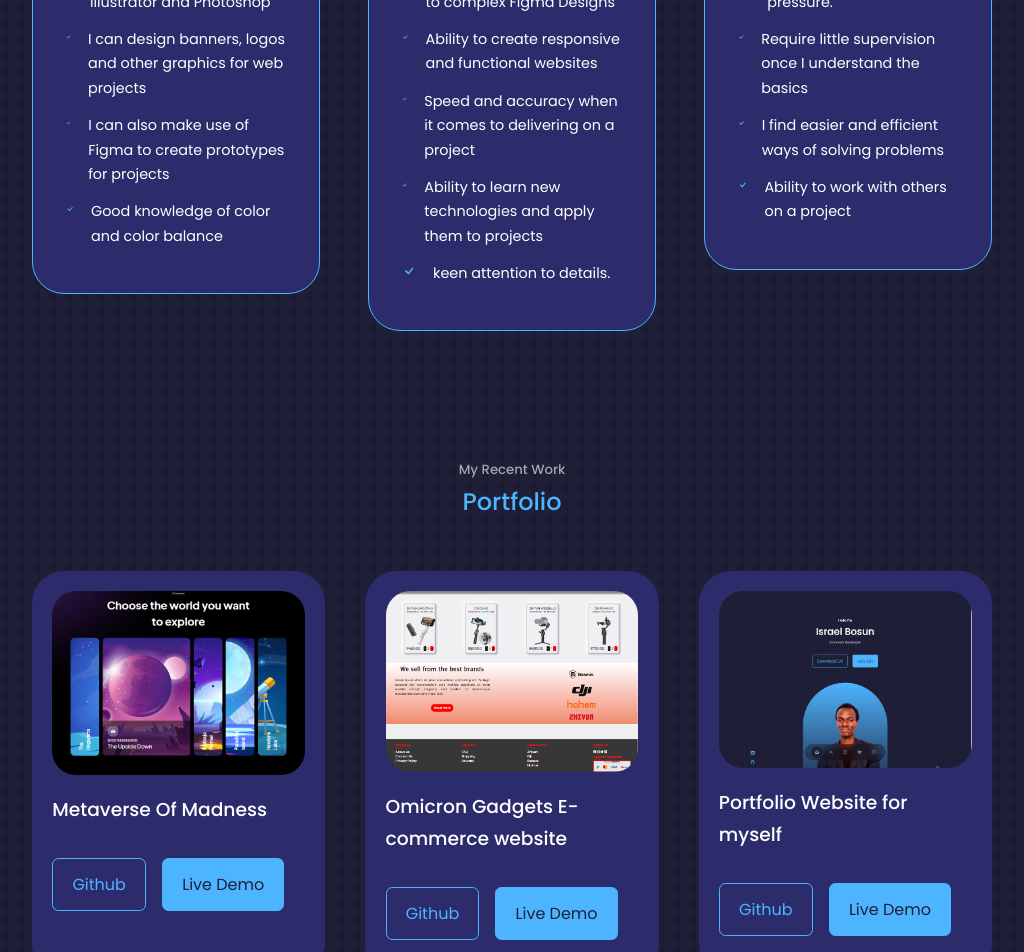
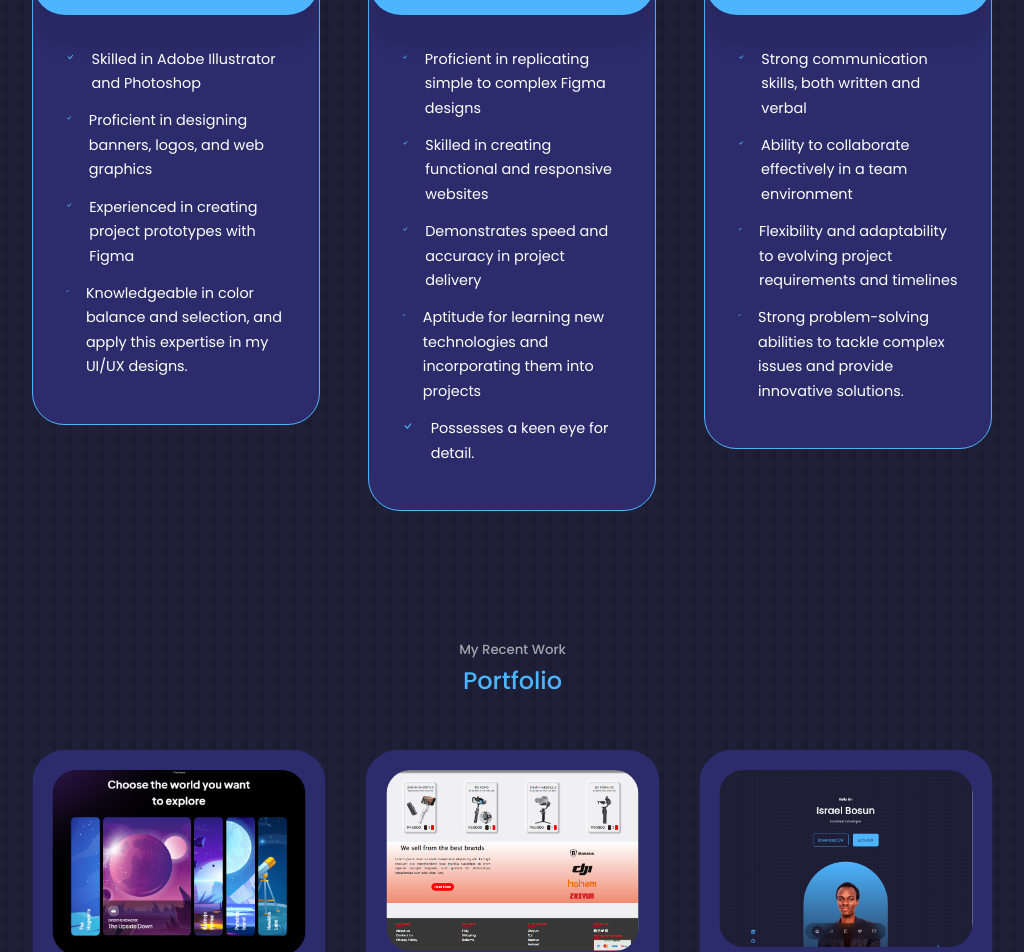
Before and after one commit to IsraelBosun/Israel-Bosun, a React (Create React App) app: page / in a window 1280 px wide. Shown: the part 2640-3592 px from the top of the page, without its empty margins (128-1152 px from the left). Built offline with nearby package versions, Linux system fonts and the light colour scheme.

Commit message:
upgrading

```diff
--- a/package.json
+++ b/package.json
@@ -7,6 +7,7 @@
     "@testing-library/react": "^13.4.0",
     "@testing-library/user-event": "^13.5.0",
     "emailjs-com": "^3.2.0",
+    "framer-motion": "^9.0.2",
     "react": "^18.2.0",
     "react-dom": "^18.2.0",
     "react-icons": "^4.7.1",
--- a/src/components/about/About.jsx
+++ b/src/components/about/About.jsx
@@ -24,7 +24,7 @@ const About = () => {
           <article className='about__card'>
               <FaAward className='about__icon'/>
               <h5>Experience</h5>
-              <small>6 Months Working Experience</small>
+              <small>8 Months Working Experience</small>
           </article>
 
           <article className='about__card'>
@@ -41,7 +41,7 @@ const About = () => {
         </div>
 
         <p>
-          I  started as a web developer 6 months ago, and i've made a number of websites in the process. Do check out some of my works below. I have a good eye for design, and I ensure whatever website I make is functional and responsive. Do know more about me below.
+        As a web developer with 8 months of experience, I have successfully designed and developed several functional and responsive websites with an emphasis on aesthetics ensuring a positive user experience. Do take a look at my portfolio below to see the examples of my work. I am committed to creating exceptional web experiences and am confident in my ability to deliver high-quality results to my clients.
         </p>
         <a href="#contact" className='btn btn-primary'>Let's Talk</a>
       </div>
--- a/src/components/portfolio/Portfolio.jsx
+++ b/src/components/portfolio/Portfolio.jsx
@@ -1,4 +1,5 @@
 import React from 'react'
+import { motion } from "framer-motion"
 import "./portfolio.css"
 import IMGj from "../../assets/portfolio1.jpg"
 import IMG2 from "../../assets/portfolio2.jpg"
@@ -6,6 +7,7 @@ import IMG3 from "../../assets/portfolio3.jpg"
 import IMG4 from "../../assets/portfolio4.jpg"
 import IMG5 from "../../assets/portfolio5.png"
 import IMG6 from "../../assets/portfolio6.png"
+import IMG7 from "../../assets/portfolio7.png"
 
 const data = [
   {
@@ -32,29 +34,41 @@ const data = [
   {
     id: 4,
     imaage: IMG4,
-    title: "GPT-3 OpenAI Landing Page (Ongoing)",
+    title: "GPT-3 OpenAI Landing Page",
     Github: "https://github.com/IsraelBosun/gpt-3-israel",
     demo: "https://gpt-3-israel.vercel.app/"
   },
-  {
-    id: 5,
-    imaage: IMG5,
-    title: "School Website for Royal Diadem School (Ongoing)",
-    Github: "https://github.com/IsraelBosun/Royal-Diadem-School",
-    demo: "https://israelbosun.github.io/Royal-Diadem-School/"
-  },
+  // {
+  //   id: 5,
+  //   imaage: IMG5,
+  //   title: "School Website for Royal Diadem School (Ongoing)",
+  //   Github: "https://github.com/IsraelBosun/Royal-Diadem-School",
+  //   demo: "https://israelbosun.github.io/Royal-Diadem-School/"
+  // },
   {
     id: 6,
     imaage: IMG6,
-    title: "I made a chatGPT clone using OpenAI's API, I called it AfroGPT",
+    title: "I made a chatGPT clone using OpenAI's API, I called it AfroGPT (this is no longer active as I have used up my free OpenAI credit )",
     Github: "https://github.com/IsraelBosun/Afro-gpt",
     demo: "https://afro-gpt.vercel.app/"
+  },
+  {
+    id: 7,
+    imaage: IMG7,
+    title: "This is a website for a gym, do check it out",
+    Github: "https://github.com/IsraelBosun/gyming",
+    demo: "https://gyming.vercel.app/"
   }
 ]
 
 const Portfolio = () => {
   return (
-    <div className='section' id='portfolio'>
+    <motion.div
+    initial = {{x: -1000}}
+    animate = {{x: 0.5}}
+    transition = {{duration: 2}}
+    className='section'
+    id='portfolio'>
       <h5>My Recent Work</h5>
       <h2>Portfolio</h2>
 
@@ -76,7 +90,7 @@ const Portfolio = () => {
         })
       }
       </div>
-    </div>
+    </motion.div>
   )
 }
 
--- a/src/components/services/Services.jsx
+++ b/src/components/services/Services.jsx
@@ -19,19 +19,19 @@ const Services = () => {
           <ul className='service__list'>
           <li>
             <BsCheck className='sercice__list-icon' />
-            <p>Knowledgable in Adobe Illustrator and Photoshop</p>
+            <p>Skilled in Adobe Illustrator and Photoshop</p>
           </li>
           <li>
             <BsCheck className='sercice__list-icon' />
-            <p>I can design banners, logos and other graphics for web projects</p>
+            <p>Proficient in designing banners, logos, and web graphics</p>
           </li>
           <li>
             <BsCheck className='sercice__list-icon' />
-            <p>I can also make use of Figma to create prototypes for projects</p>
+            <p>Experienced in creating project prototypes with Figma</p>
           </li>
           <li>
             <BsCheck className='sercice__list-icon' />
-            <p>Good knowledge of color and color balance</p>
+            <p>Knowledgeable in color balance and selection, and apply this expertise in my UI/UX designs.</p>
           </li>
 
         </ul>
@@ -48,23 +48,23 @@ const Services = () => {
           <ul className='service__list'>
           <li>
             <BsCheck className='sercice__list-icon' />
-            <p>Ability to replicate simple to complex Figma Designs</p>
+            <p>Proficient in replicating simple to complex Figma designs</p>
           </li>
           <li>
             <BsCheck className='sercice__list-icon' />
-            <p>Ability to create responsive and functional websites</p>
+            <p>Skilled in creating functional and responsive websites</p>
           </li>
           <li>
             <BsCheck className='sercice__list-icon' />
-            <p>Speed and accuracy when it comes to delivering on a project</p>
+            <p>Demonstrates speed and accuracy in project delivery</p>
           </li>
           <li>
             <BsCheck className='sercice__list-icon' />
-            <p>Ability to learn new technologies and apply them to projects</p>
+            <p>Aptitude for learning new technologies and incorporating them into projects</p>
           </li>
           <li>
             <BsCheck className='sercice__list-icon' />
-            <p>keen attention to details.</p>
+            <p>Possesses a keen eye for detail.</p>
           </li>
         </ul>
         </article>
@@ -74,25 +74,25 @@ const Services = () => {
 
         <article className='service'>
           <div className="service__head">
-            <h3>Relevant Abilities</h3>
+            <h3>Soft Skills</h3>
           </div>
 
           <ul className='service__list'>
           <li>
             <BsCheck className='sercice__list-icon' />
-            <p>Ability to work under pressure.</p>
+            <p>Strong communication skills, both written and verbal</p>
           </li>
           <li>
             <BsCheck className='sercice__list-icon' />
-            <p>Require little supervision once I understand the basics</p>
+            <p>Ability to collaborate effectively in a team environment</p>
           </li>
           <li>
             <BsCheck className='sercice__list-icon' />
-            <p>I find easier and efficient ways of solving problems</p>
+            <p>Flexibility and adaptability to evolving project requirements and timelines</p>
           </li>
           <li>
             <BsCheck className='sercice__list-icon' />
-            <p>Ability to work with others on a project</p>
+            <p>Strong problem-solving abilities to tackle complex issues and provide innovative solutions.</p>
           </li>
 
         </ul>
--- a/src/components/testimonials/Testimonials.jsx
+++ b/src/components/testimonials/Testimonials.jsx
@@ -23,22 +23,21 @@ const data = [
   {
     avatar: AVTR1,
     name: "Folasade Elizabeth",
-    review: "No real testimonials for now, i'm just using these as a place-holder pending the time I start getting real testimonials from clients. But already I have gotten a lot of commendations from people who are impressed by my projects and what i've achieved in 6 months as a frontend developer."
+    review: "While I do not yet have any formal testimonials from clients, I have received numerous commendations from individuals impressed by the quality of my work as a frontend developer in less than a year. I look forward to adding official testimonials to my portfolio as I continue to hone my craft and deliver exceptional results."
   },
   {
     avatar: AVTR2,
-    name: "Ogenerukewe Asasako",
-    review: "No real testimonials for now, i'm just using these as a place-holder pending the time I start getting real testimonials from clients. But already I have gotten a lot of commendations from people who are impressed by my projects and what i've achieved in 6 months as a frontend developer."
+    name: "While I do not yet have any formal testimonials from clients, I have received numerous commendations from individuals impressed by the quality of my work as a frontend developer in less than a year. I look forward to adding official testimonials to my portfolio as I continue to hone my craft and deliver exceptional results."
   },
   {
     avatar: AVTR3,
     name: "Pelumi Ogunsakin",
-    review: "No real testimonials for now, i'm just using these as a place-holder pending the time I start getting real testimonials from clients. But already I have gotten a lot of commendations from people who are impressed by my projects and what i've achieved in 6 months as a frontend developer."
+    review: "While I do not yet have any formal testimonials from clients, I have received numerous commendations from individuals impressed by the quality of my work as a frontend developer in less than a year. I look forward to adding official testimonials to my portfolio as I continue to hone my craft and deliver exceptional results."
   },
   {
     avatar: AVTR4,
     name: "Misturah Ololade",
-    review: "No real testimonials for now, i'm just using these as a place-holder pending the time I start getting real testimonials from clients. But already I have gotten a lot of commendations from people who are impressed by my projects and what i've achieved in 6 months as a frontend developer"
+    review: "While I do not yet have any formal testimonials from clients, I have received numerous commendations from individuals impressed by the quality of my work as a frontend developer in less than a year. I look forward to adding official testimonials to my portfolio as I continue to hone my craft and deliver exceptional results."
   }
 ]
 
```
Also changed, not shown: src/assets/portfolio7.png (added), 1 other file (tests, documents, lock files or other folders).
